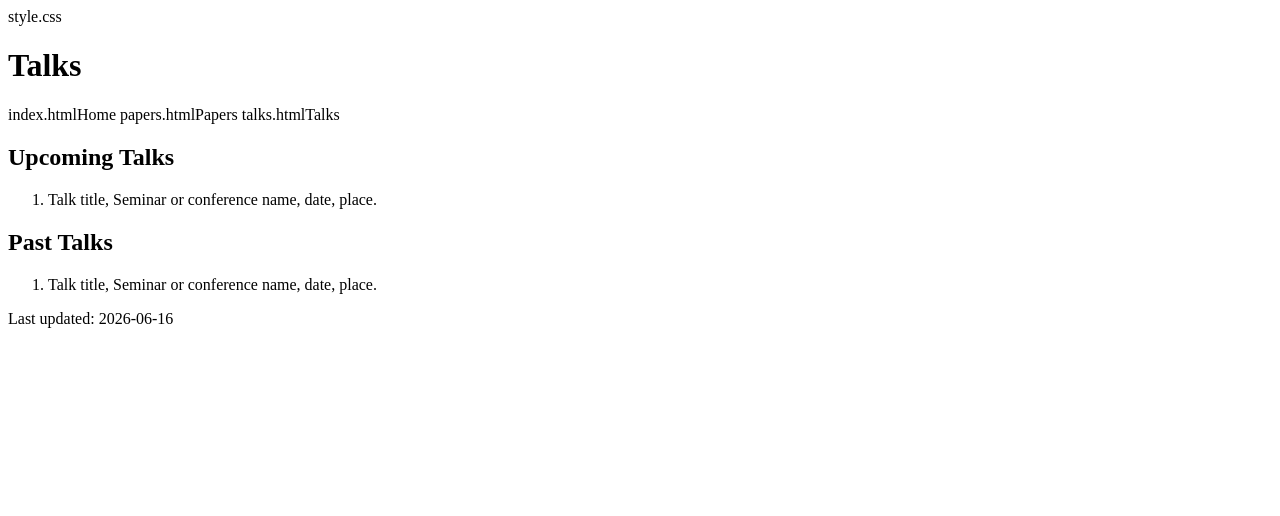
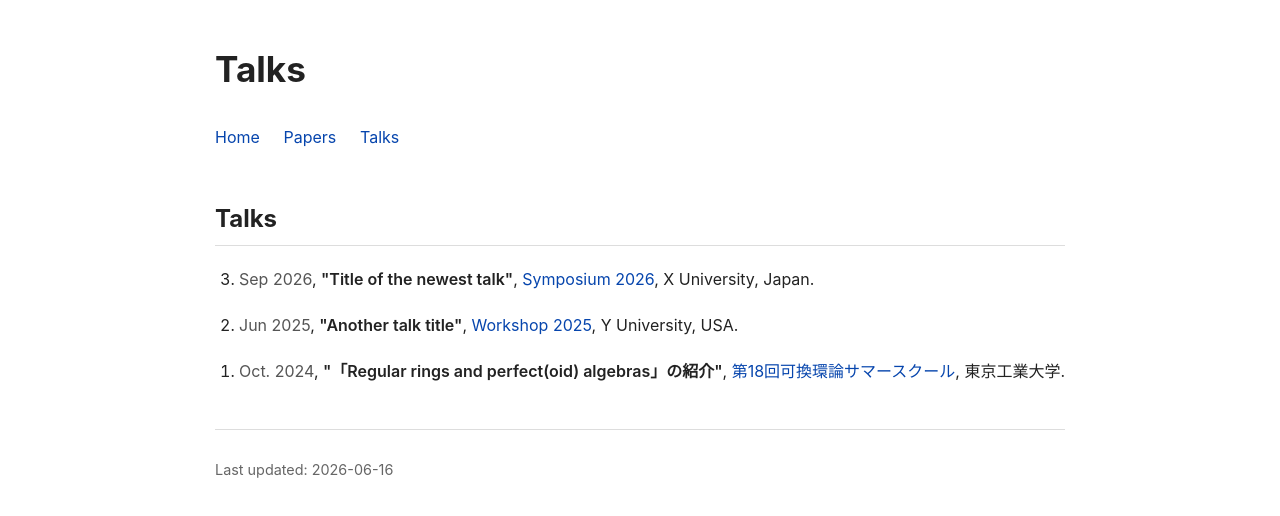
Before and after one commit to hazuki123/hazuki123.github.io, a plain HTML site: page talks.html in a window 1280 px wide. Drawn offline with Linux system fonts and the light colour scheme.

Commit message:
Update talks.html

```diff
--- a/talks.html
+++ b/talks.html
@@ -4,7 +4,7 @@
   <meta charset="UTF-8">
   <title>Talks - Kazuki Hayashi</title>
   <meta name="viewport" content="width=device-width, initial-scale=1.0">
-  style.css
+  <link rel="stylesheet" href="style.css">
 </head>
 
 <body>
@@ -12,31 +12,38 @@
     <h1>Talks</h1>
 
     <nav>
-      index.htmlHome</a>
-      papers.htmlPapers</a>
-      talks.htmlTalks</a>
+      <a href="index.html">Home</a>
+      <a href="papers.html">Papers</a>
+      <a href="talks.html">Talks</a>
     </nav>
   </header>
 
   <main>
     <section>
-      <h2>Upcoming Talks</h2>
+      <h2>Talks</h2>
 
-      <ol class="talk-list">
+      <ol class="talk-list" reversed>
         <li>
-          <span class="talk-title">Talk title</span>,
-          <span class="meta">Seminar or conference name, date, place.</span>
+          <span class="meta">Sep 2026</span>,
+          <span class="talk-title">"Title of the newest talk"</span>,
+          <a href="https://example.com/symposium2026">Symposium 2026</a>,
+          X University,
+          Japan.
         </li>
-      </ol>
-    </section>
 
-    <section>
-      <h2>Past Talks</h2>
+        <li>
+          <span class="meta">Jun 2025</span>,
+          <span class="talk-title">"Another talk title"</span>,
+          <a href="https://example.com/workshop2025">Workshop 2025</a>,
+          Y University,
+          USA.
+        </li>
 
-      <ol class="talk-list">
         <li>
-          <span class="talk-title">Talk title</span>,
-          <span class="meta">Seminar or conference name, date, place.</span>
+          <span class="meta">Oct. 2024</span>,
+          <span class="talk-title">"「Regular rings and perfect(oid) algebras」の紹介"</span>,
+          <a href="https://ryo1203.github.io/html/summer_school_2023.html">第18回可換環論サマースクール</a>,
+          東京工業大学.
         </li>
       </ol>
     </section>
```
